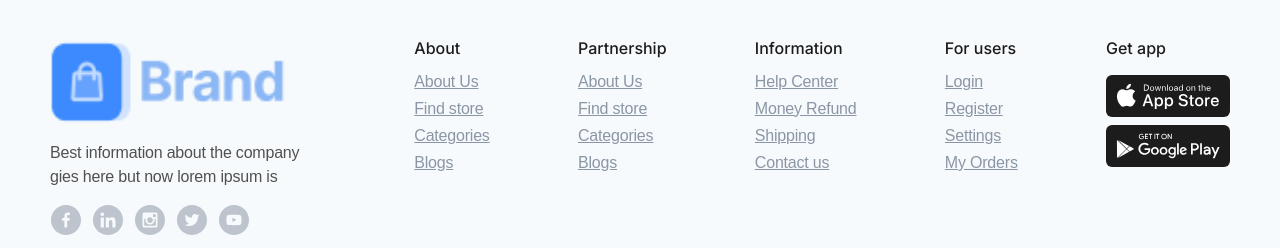
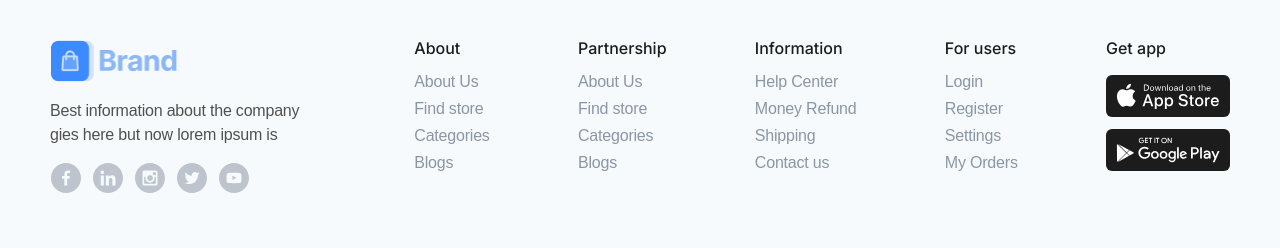
Before and after one commit to zohiddev/ecommerce-f21, a React (Vite) app: page / in a window 1280 px wide. Shown: the part 2061-2309 px from the top of the page. Built offline with nearby package versions, Linux system fonts and the light colour scheme.

Commit message:
add footer1

```diff
--- a/src/assets/scss/components/layout/_footer.scss
+++ b/src/assets/scss/components/layout/_footer.scss
@@ -111,11 +111,13 @@
                 font-weight: 400;
                 line-height: 150%;
                 letter-spacing: -0.2px;
-
+                text-decoration: none;
                 &:hover{
                     text-decoration: underline;
                 }
             }
+
+
             .box-link:not(:last-child){
                 margin-bottom: 3px;
             }
@@ -124,6 +126,15 @@
                 flex-direction: column;
                 margin-top: 5px;
                 gap: 8px;
+            }
+            .box-img{
+                width: 150px;
+                height: 46px;
+
+                img{
+                    width: 100%;
+                    height: 100%;
+                }
             }
         }
     }
@@ -141,6 +152,7 @@
                 display: flex;
                 align-items: center;
                 gap: 5px;
+
             }
         }
     }
--- a/src/components/layout/Footer.jsx
+++ b/src/components/layout/Footer.jsx
@@ -29,13 +29,21 @@ function Footer() {
                 </div>
                 <p className="box-text">Best information about the company gies here but now lorem ipsum is</p>
                 <div className="box-icons">
-                  <>
+                  <a href="https://www.facebook.com/?locale=ru_RU">
                   <FacebookIcon />
+                  </a>
+                  <a href="https://ru.linkedin.com/">
                   <InIcon />
+                  </a>
+                  <a href="https://www.instagram.com/">
                   <InstagramIcon />
+                  </a>
+                  <a href="https://twitter.com/?lang=ru">
                   <TwitterIcon />
+                  </a>
+                  <a href="https://www.youtube.com/">
                   <YoutubeIcon />
-                  </>
+                  </a>
                 </div>
               </div>
               <div className="footer-main__box">
@@ -69,10 +77,12 @@ function Footer() {
               <div className="footer-main__box">
               <h5 className="box-title">Get app</h5>
               <div className="box-icons2">
-                <>
-                <AppstoreIcon />
+                <a href="https://www.apple.com/app-store/">
+                  <AppstoreIcon />
+                </a>
+                <a href="https://play.google.com/store/apps?hl=ru&gl=US ">
                 <PlaymarketIcon />
-                </>
+                </a>
               </div>
               </div>
             </div>
@@ -97,4 +107,4 @@ function Footer() {
   )
 }
 
-export default Footer;
+export default Footer
```
